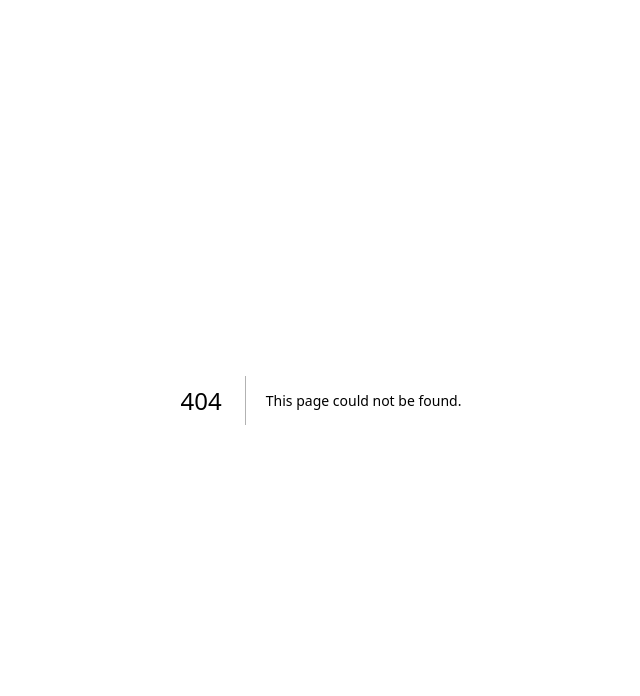
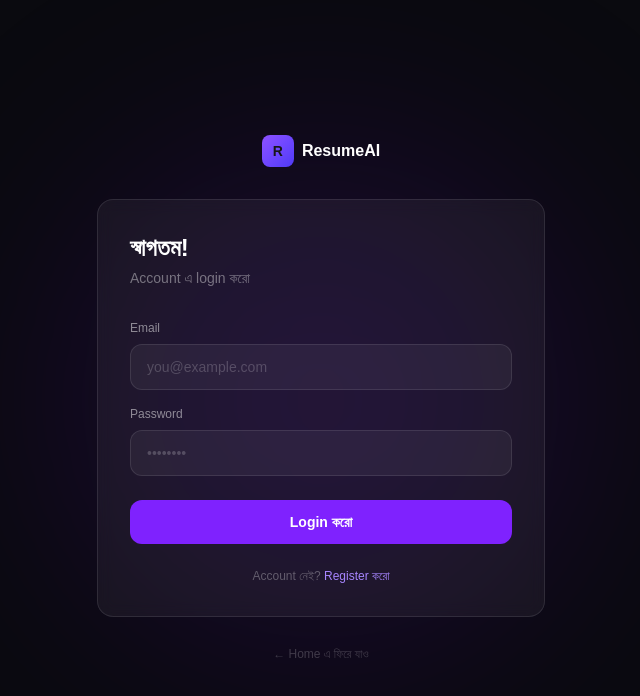
Before and after one commit to Rahmatul-Rovi/Resume-AI, a Next.js app: page /login in a window 1280 px wide. Before the commit this address had no page. Shown: the top 696 px of the page, without its empty margins (319-959 px from the left). Built offline with nearby package versions, Linux system fonts and the light colour scheme.

Commit message:
Login Section Added

```diff
--- /dev/null
+++ b/app/login/page.tsx
@@ -0,0 +1,125 @@
+'use client'
+
+import { useState } from 'react'
+import { signIn } from 'next-auth/react'
+import { useRouter } from 'next/navigation'
+import Link from 'next/link'
+
+export default function LoginPage() {
+  const router = useRouter()
+  const [email, setEmail] = useState('')
+  const [password, setPassword] = useState('')
+  const [error, setError] = useState('')
+  const [loading, setLoading] = useState(false)
+
+  const handleSubmit = async (e: React.FormEvent) => {
+    e.preventDefault()
+    setError('')
+    setLoading(true)
+
+    const res = await signIn('credentials', {
+      email,
+      password,
+      redirect: false,
+    })
+
+    setLoading(false)
+
+    if (res?.error) {
+      setError('Email বা Password ভুল হয়েছে।')
+    } else {
+      router.push('/dashboard')
+    }
+  }
+
+  return (
+    <main className="min-h-screen bg-[#0A0A0F] flex items-center justify-center px-4">
+      {/* Background glow */}
+      <div className="fixed top-1/2 left-1/2 -translate-x-1/2 -translate-y-1/2 w-[500px] h-[500px] bg-violet-700/15 rounded-full blur-[120px] pointer-events-none" />
+
+      <div className="relative w-full max-w-md">
+        {/* Logo */}
+        <div className="flex items-center justify-center gap-2 mb-8">
+          <div className="w-8 h-8 rounded-lg bg-gradient-to-br from-violet-500 to-indigo-600 flex items-center justify-center text-sm font-bold">
+            R
+          </div>
+          <span className="font-semibold text-white">ResumeAI</span>
+        </div>
+
+        {/* Card */}
+        <div className="rounded-2xl border border-white/10 bg-white/5 backdrop-blur-sm p-8">
+          <h1 className="text-2xl font-bold text-white mb-1">স্বাগতম!</h1>
+          <p className="text-sm text-white/40 mb-8">Account এ login করো</p>
+
+          <form onSubmit={handleSubmit} className="space-y-4">
+            <div>
+              <label className="block text-xs font-medium text-white/50 mb-2">
+                Email
+              </label>
+              <input
+                type="email"
+                value={email}
+                onChange={(e) => setEmail(e.target.value)}
+                placeholder="you@example.com"
+                required
+                className="w-full bg-white/5 border border-white/10 rounded-xl px-4 py-3 text-sm text-white placeholder-white/20 focus:outline-none focus:border-violet-500/50 focus:bg-white/8 transition-all"
+              />
+            </div>
+
+            <div>
+              <label className="block text-xs font-medium text-white/50 mb-2">
+                Password
+              </label>
+              <input
+                type="password"
+                value={password}
+                onChange={(e) => setPassword(e.target.value)}
+                placeholder="••••••••"
+                required
+                className="w-full bg-white/5 border border-white/10 rounded-xl px-4 py-3 text-sm text-white placeholder-white/20 focus:outline-none focus:border-violet-500/50 focus:bg-white/8 transition-all"
+              />
+            </div>
+
+            {error && (
+              <div className="px-4 py-3 rounded-xl bg-red-500/10 border border-red-500/20">
+                <p className="text-xs text-red-400">{error}</p>
+              </div>
+            )}
+
+            <button
+              type="submit"
+              disabled={loading}
+              className="w-full py-3 bg-violet-600 hover:bg-violet-500 disabled:opacity-50 disabled:cursor-not-allowed rounded-xl text-sm font-semibold text-white transition-all hover:shadow-lg hover:shadow-violet-500/25 mt-2"
+            >
+              {loading ? (
+                <span className="flex items-center justify-center gap-2">
+                  <svg className="animate-spin w-4 h-4" viewBox="0 0 24 24" fill="none">
+                    <circle className="opacity-25" cx="12" cy="12" r="10" stroke="currentColor" strokeWidth="4"/>
+                    <path className="opacity-75" fill="currentColor" d="M4 12a8 8 0 018-8v8z"/>
+                  </svg>
+                  Login হচ্ছে...
+                </span>
+              ) : (
+                'Login করো'
+              )}
+            </button>
+          </form>
+
+          <p className="text-center text-xs text-white/30 mt-6">
+            Account নেই?{' '}
+            <Link href="/register" className="text-violet-400 hover:text-violet-300 transition-colors font-medium">
+              Register করো
+            </Link>
+          </p>
+        </div>
+
+        {/* Back to home */}
+        <p className="text-center mt-6">
+          <Link href="/" className="text-xs text-white/20 hover:text-white/40 transition-colors">
+            ← Home এ ফিরে যাও
+          </Link>
+        </p>
+      </div>
+    </main>
+  )
+}
```
